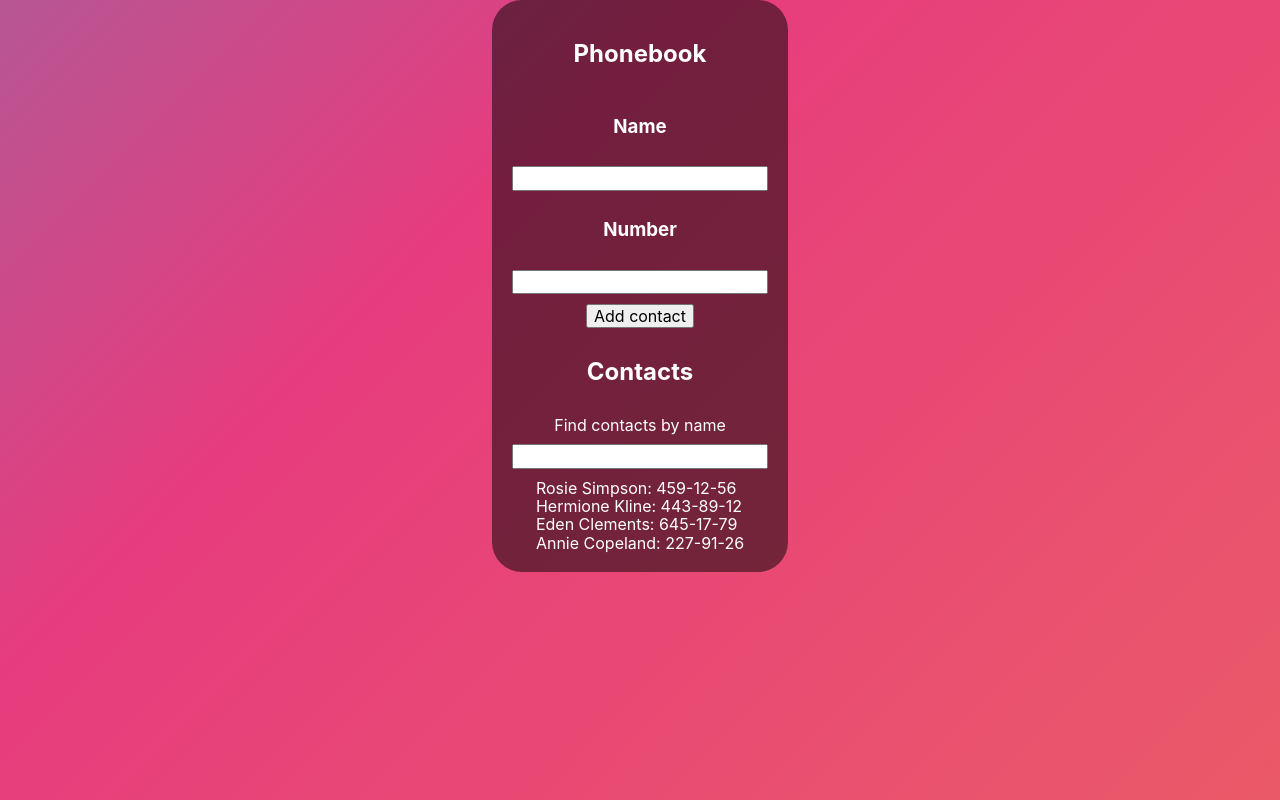
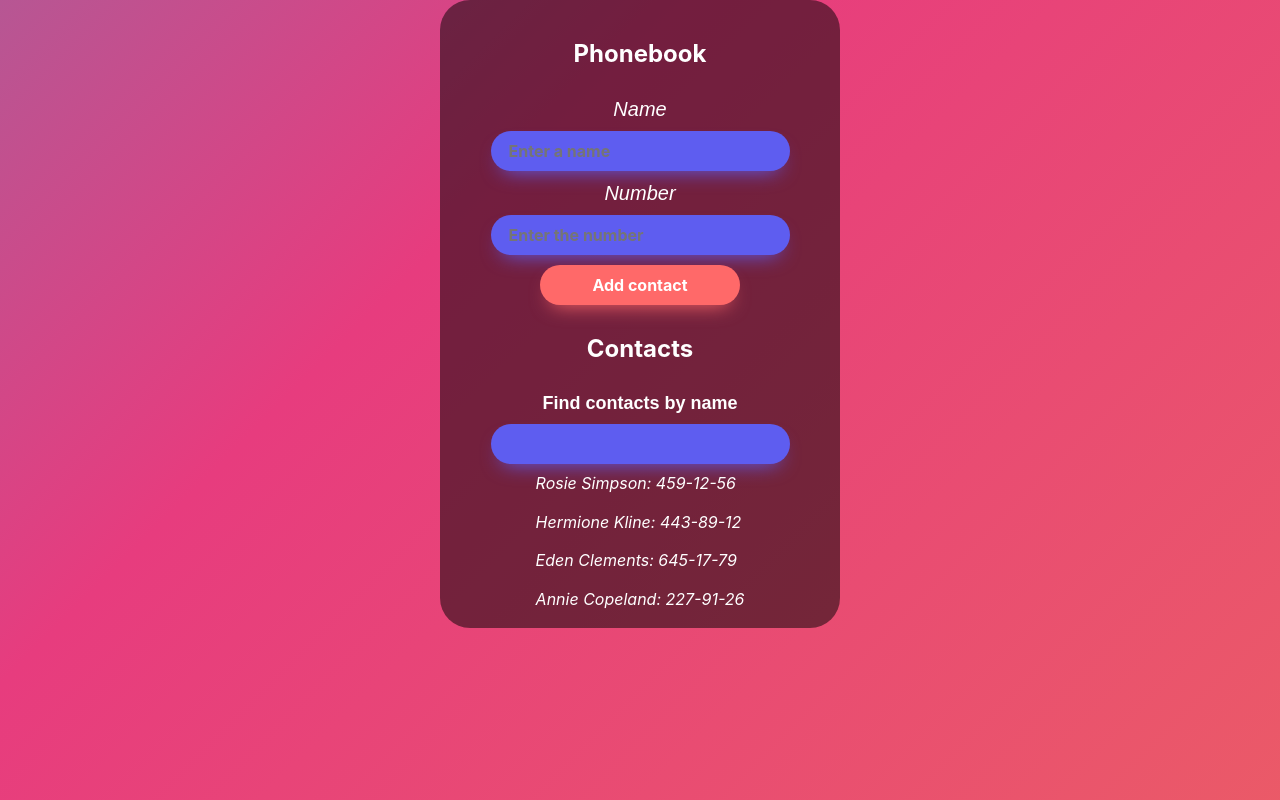
Before and after one commit to IndianaCornell/goit-react-hw-02-phonebook, a React (Create React App) app: page / in a window 1280 px wide. Built offline with nearby package versions, Linux system fonts and the light colour scheme.

Commit message:
done?
done?

```diff
--- a/package.json
+++ b/package.json
@@ -14,7 +14,8 @@
     "react-dom": "^18.1.0",
     "react-scripts": "5.0.1",
     "styled-components": "^6.0.7",
-    "web-vitals": "^2.1.3"
+    "web-vitals": "^2.1.3",
+    "yup": "^1.2.0"
   },
   "scripts": {
     "start": "react-scripts start",
--- a/src/components/App.jsx
+++ b/src/components/App.jsx
@@ -17,8 +17,12 @@ export class App extends Component {
       { name: 'Annie Copeland', number: '227-91-26' },
     ],
     filter: '',
-    name: '',
-    number: '',
+  };
+
+  findContacts = filtered => {
+    this.setState(prevState => ({
+      filter: filtered,
+    }));
   };
 
   addContact = newContact => {
@@ -28,14 +32,20 @@ export class App extends Component {
   };
 
   render() {
+    const { filter, contacts } = this.state;
+
+    const visibleContact = contacts.filter(contact =>
+      contact.name.toLowerCase().includes(filter.toLowerCase())
+    );
+
     return (
       <Layout>
         <Card>
           <h2>Phonebook</h2>
-          <ContactForm />
+          <ContactForm onAdd={this.addContact} />
           <h2>Contacts</h2>
-          <Filter />
-          <ContactList contacts={this.state.contacts} onAdd={this.addContact} />
+          <Filter filteredItems={filter} onFind={this.findContacts} />
+          <ContactList contacts={visibleContact} />
         </Card>
         <GlobalStyle />
       </Layout>
--- a/src/components/Card.styled.js
+++ b/src/components/Card.styled.js
@@ -4,6 +4,7 @@ export const Card = styled.div`
   display: flex;
   flex-direction: column;
   align-items: center;
+  min-width: 400px;
   border: 2px solid linear-gradient(to right, red, purple);
   border-radius: 30px;
   padding: 20px;
--- a/src/components/ContactForm/ContactForm.js
+++ b/src/components/ContactForm/ContactForm.js
@@ -1,30 +1,53 @@
+import { Formik } from 'formik';
+import {
+  StyledForm,
+  ErrorMess,
+  StyledLabel,
+  FieldArea,
+  StyledButton,
+  ErrorP,
+} from './ContactForm.styled';
+import * as Yup from 'yup';
+
+const SignupSchema = Yup.object().shape({
+  name: Yup.string().required('* Name is required'),
+  number: Yup.number().required().positive().integer().min('5'),
+});
+
 export const ContactForm = ({ onAdd }) => {
   return (
     <>
-      <h3>Name</h3>
-      <input
-        type="text"
-        name="name"
-        pattern="^[a-zA-Zа-яА-Я]+(([' -][a-zA-Zа-яА-Я ])?[a-zA-Zа-яА-Я]*)*$"
-        title="Name may contain only letters, apostrophe, dash and spaces. For example Adrian, Jacob Mercer, Charles de Batz de Castelmore d'Artagnan"
-        required
-      />
-      <h3>Number</h3>
-      <input
-        type="tel"
-        name="number"
-        pattern="\+?\d{1,4}?[-.\s]?\(?\d{1,3}?\)?[-.\s]?\d{1,4}[-.\s]?\d{1,4}[-.\s]?\d{1,9}"
-        title="Phone number must be digits and can contain spaces, dashes, parentheses and can start with +"
-        required
-      />
-      <button
-        onClick={evt => {
-          let newContact = {};
-          console.log(evt);
+      <Formik
+        initialValues={{
+          name: '',
+          number: '',
+        }}
+        validationSchema={SignupSchema}
+        onSubmit={(values, actions) => {
+          onAdd(values);
+          actions.resetForm();
         }}
       >
-        Add contact
-      </button>
+        <StyledForm>
+          <StyledLabel>Name</StyledLabel>
+          <FieldArea name="name" placeholder="Enter a name" />
+          <ErrorMess
+            name="name"
+            component="div"
+            render={msg => <ErrorP>Name is required</ErrorP>}
+          />
+
+          <StyledLabel>Number</StyledLabel>
+          <FieldArea name="number" placeholder="Enter the number" />
+          <ErrorMess
+            name="number"
+            component="div"
+            render={msg => <ErrorP>Number must be a `number` type</ErrorP>}
+          />
+
+          <StyledButton type="submit">Add contact</StyledButton>
+        </StyledForm>
+      </Formik>
     </>
   );
 };
--- /dev/null
+++ b/src/components/ContactForm/ContactForm.styled.js
@@ -0,0 +1,61 @@
+import styled from 'styled-components';
+import { Field, Form, ErrorMessage } from 'formik';
+
+export const StyledForm = styled(Form)`
+  display: flex;
+  flex-direction: column;
+  align-items: center;
+  gap: 10px;
+`;
+
+export const ErrorMess = styled(ErrorMessage)`
+  color: wheat;
+  font-style: italic;
+`;
+
+export const ErrorP = styled.p`
+  color: wheat;
+  font-style: italic;
+`;
+
+export const StyledLabel = styled.label`
+  font-size: 20px;
+  font-style: italic;
+  line-height: 1.2;
+  font-family: 'Signika Negative', sans-serif;
+  font-weight: 300;
+`;
+
+export const FieldArea = styled(Field)`
+  background: #5e5df0;
+  border-radius: 999px;
+  box-shadow: #5e5df0 0 10px 20px -10px;
+  box-sizing: border-box;
+  color: #ffffff;
+  cursor: pointer;
+  font-size: 16px;
+  font-weight: 700;
+  line-height: 24px;
+  padding: 8px 18px;
+  user-select: none;
+  -webkit-user-select: none;
+  min-width: 200px;
+  border: 0;
+`;
+
+export const StyledButton = styled.button`
+  background: #ff6969;
+  border-radius: 999px;
+  box-shadow: #ff6969 0 10px 20px -10px;
+  box-sizing: border-box;
+  color: #ffffff;
+  cursor: pointer;
+  font-size: 16px;
+  font-weight: 700;
+  line-height: 24px;
+  padding: 8px 18px;
+  user-select: none;
+  -webkit-user-select: none;
+  min-width: 200px;
+  border: 0;
+`;
--- a/src/components/ContactList/ContactList.js
+++ b/src/components/ContactList/ContactList.js
@@ -1,13 +1,14 @@
 import { nanoid } from 'nanoid';
+import { ItemsList, StyledItem } from './ContactList.styled';
 
 export const ContactList = ({ contacts }) => {
   return (
-    <ul>
+    <ItemsList>
       {contacts.map(contact => (
-        <li key={nanoid()}>
+        <StyledItem key={nanoid()}>
           {contact.name}: {contact.number}
-        </li>
+        </StyledItem>
       ))}
-    </ul>
+    </ItemsList>
   );
 };
--- /dev/null
+++ b/src/components/ContactList/ContactList.styled.js
@@ -0,0 +1,11 @@
+import styled from 'styled-components';
+
+export const ItemsList = styled.ul`
+  display: flex;
+  flex-direction: column;
+  gap: 20px;
+`;
+
+export const StyledItem = styled.li`
+  font-style: italic;
+`;
--- a/src/components/Filter/Filter.js
+++ b/src/components/Filter/Filter.js
@@ -1,8 +1,14 @@
-export const Filter = () => {
+import { FilterTitle, FilterInputStyled } from './Filter.styled';
+
+export const Filter = ({ filteredItems, onFind }) => {
   return (
     <>
-      <p>Find contacts by name</p>
-      <input />
+      <FilterTitle>Find contacts by name</FilterTitle>
+      <FilterInputStyled
+        type="text"
+        value={filteredItems}
+        onChange={evt => onFind(evt.target.value)}
+      />
     </>
   );
 };
--- /dev/null
+++ b/src/components/Filter/Filter.styled.js
@@ -0,0 +1,25 @@
+import styled from 'styled-components';
+
+export const FilterTitle = styled.p`
+  font-size: 18px;
+  line-height: 1.2;
+  font-family: 'Signika Negative', sans-serif;
+  font-weight: 700;
+`;
+
+export const FilterInputStyled = styled.input`
+  background: #5e5df0;
+  border-radius: 999px;
+  box-shadow: #5e5df0 0 10px 20px -10px;
+  box-sizing: border-box;
+  color: #ffffff;
+  cursor: pointer;
+  font-size: 16px;
+  font-weight: 700;
+  line-height: 24px;
+  padding: 8px 18px;
+  user-select: none;
+  -webkit-user-select: none;
+  min-width: 200px;
+  border: 0;
+`;
```
Also changed, not shown: 1 other file (tests, documents, lock files or other folders).
